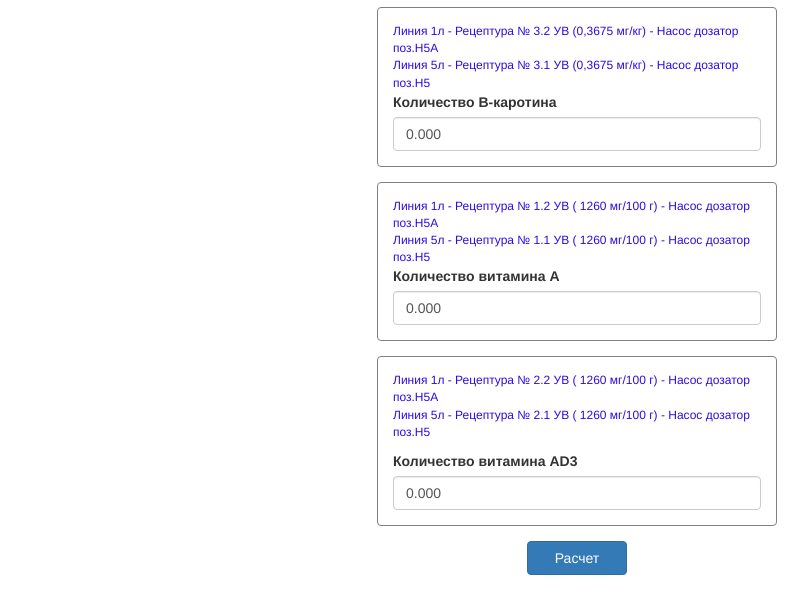
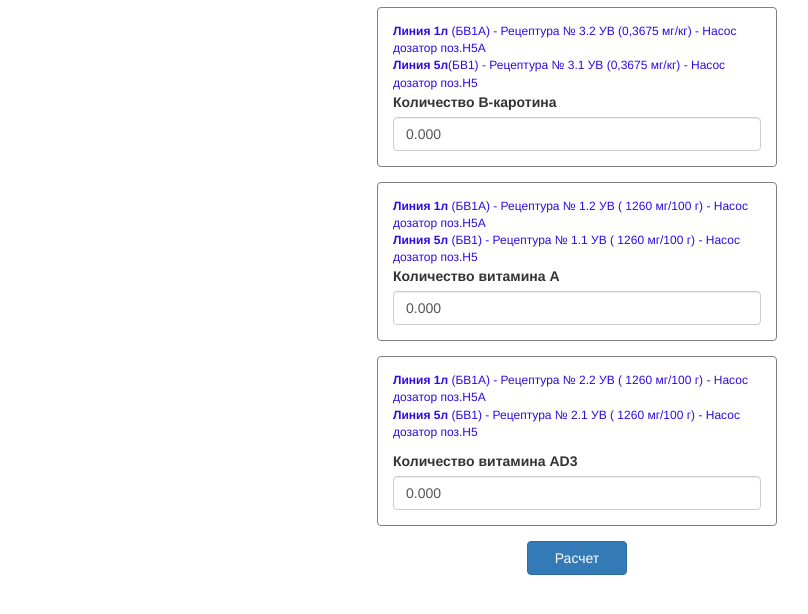
Before and after one commit to nachsmenu/gradoilCompany, a plain HTML site: page calc_vit.html in a window 1280 px wide. Shown: the part 102-716 px from the top of the page, without its empty margins (63-871 px from the left). Drawn offline with Linux system fonts and the light colour scheme.

Commit message:
fix view text label inputs

```diff
--- a/calc_vit.html
+++ b/calc_vit.html
@@ -126,24 +126,24 @@
 					<div class="row">
 						<h3 class="block_header">Расчет количества витаминного концентрата по рецепту</h3>
 						<div class="form-group col-md-12 col-sm-12 group-inputs countBeta-js">
-                            <p class="info">Линия 1л - Рецептура  &#x2116; 3.2 УВ (0,3675 мг/кг) - Насос дозатор поз.Н5А <br>
-                                Линия 5л - Рецептура  &#x2116; 3.1 УВ (0,3675 мг/кг) - Насос дозатор поз.Н5
+                            <p class="info"><b>Линия 1л</b> (БВ1А) - Рецептура  &#x2116; 3.2 УВ (0,3675 мг/кг) - Насос дозатор поз.Н5А <br>
+                                <b>Линия 5л</b>(БВ1) - Рецептура  &#x2116; 3.1 УВ (0,3675 мг/кг) - Насос дозатор поз.Н5
                             </p>
                             <label for="number_bottle">Количество B-каротина </label>
 						    <input type="number" class="form-control" id="countBeta" name="countBeta"  min="0.000" required value="0.000" step="0.004">
                             <div class="text-center results-count"></div>
 						</div>
 						<div class="form-group col-md-12 col-sm-12 group-inputs countAvit-js">
-                            <p class="info">Линия 1л - Рецептура  &#x2116; 1.2 УВ ( 1260 мг/100 г) - Насос дозатор поз.Н5А <br>
-                                Линия 5л - Рецептура  &#x2116; 1.1 УВ ( 1260 мг/100 г) - Насос дозатор поз.Н5
+                            <p class="info"><b>Линия 1л</b> (БВ1А) - Рецептура  &#x2116; 1.2 УВ ( 1260 мг/100 г) - Насос дозатор поз.Н5А <br>
+                                <b>Линия 5л</b> (БВ1) - Рецептура  &#x2116; 1.1 УВ ( 1260 мг/100 г) - Насос дозатор поз.Н5
                             </p>
 						    <label for="number_volume">Количество  витамина A</label>
 						    <input type="number" class="form-control" id="countAvit" name="countAvit"  min="0.000" required value="0.000" step="0.100">
                             <div class="text-center results-count"></div>
 						</div>
 						<div class="form-group col-md-12 col-sm-12 group-inputs countADvit-js">
-                            <p class="info">Линия 1л - Рецептура  &#x2116; 2.2 УВ ( 1260 мг/100 г) - Насос дозатор поз.Н5А <br>
-                                Линия 5л - Рецептура  &#x2116; 2.1 УВ ( 1260 мг/100 г) - Насос дозатор поз.Н5
+                            <p class="info"><b>Линия 1л</b> (БВ1А) - Рецептура  &#x2116; 2.2 УВ ( 1260 мг/100 г) - Насос дозатор поз.Н5А <br>
+                                <b>Линия 5л</b> (БВ1) - Рецептура  &#x2116; 2.1 УВ ( 1260 мг/100 г) - Насос дозатор поз.Н5
                             </p>
                             </p>
 						    <label for="number_dose">Количество витамина AD3</label>
```
